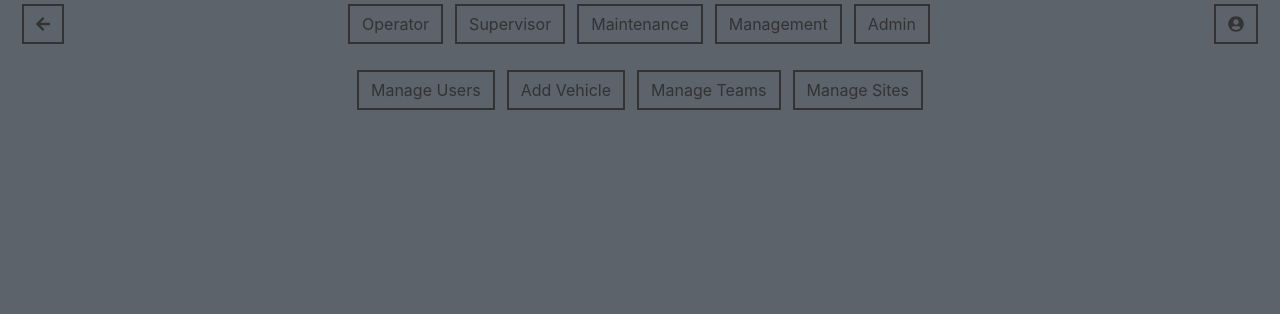
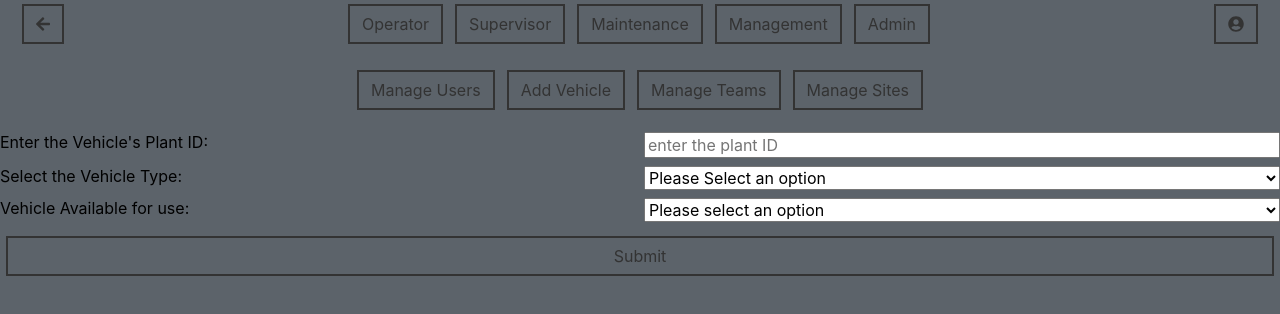
Before and after one commit to jackroy08/Nology_Client_SR, a React (Create React App) app: page /Admin/AddVehicle in a window 1280 px wide. Shown: the top 314 px of the page. Built offline with nearby package versions, Linux system fonts and the light colour scheme; the HTML template or start-up script is replaced by a standard one.

Commit message:
fixed add vehicle routing

```diff
--- a/src/pages/Admin/Admin.jsx
+++ b/src/pages/Admin/Admin.jsx
@@ -18,7 +18,7 @@ const Admin = () => {
         </nav>
         <Router>
             <ManageUsers path="ManageUsers"/>
-            <AddVehicle path="Admin/AddVehicle" />
+            <AddVehicle path="AddVehicle" />
             <ManageTeams path="ManageTeams"/>
             <ManageSites path="ManageSites"/>
         </Router>
```
